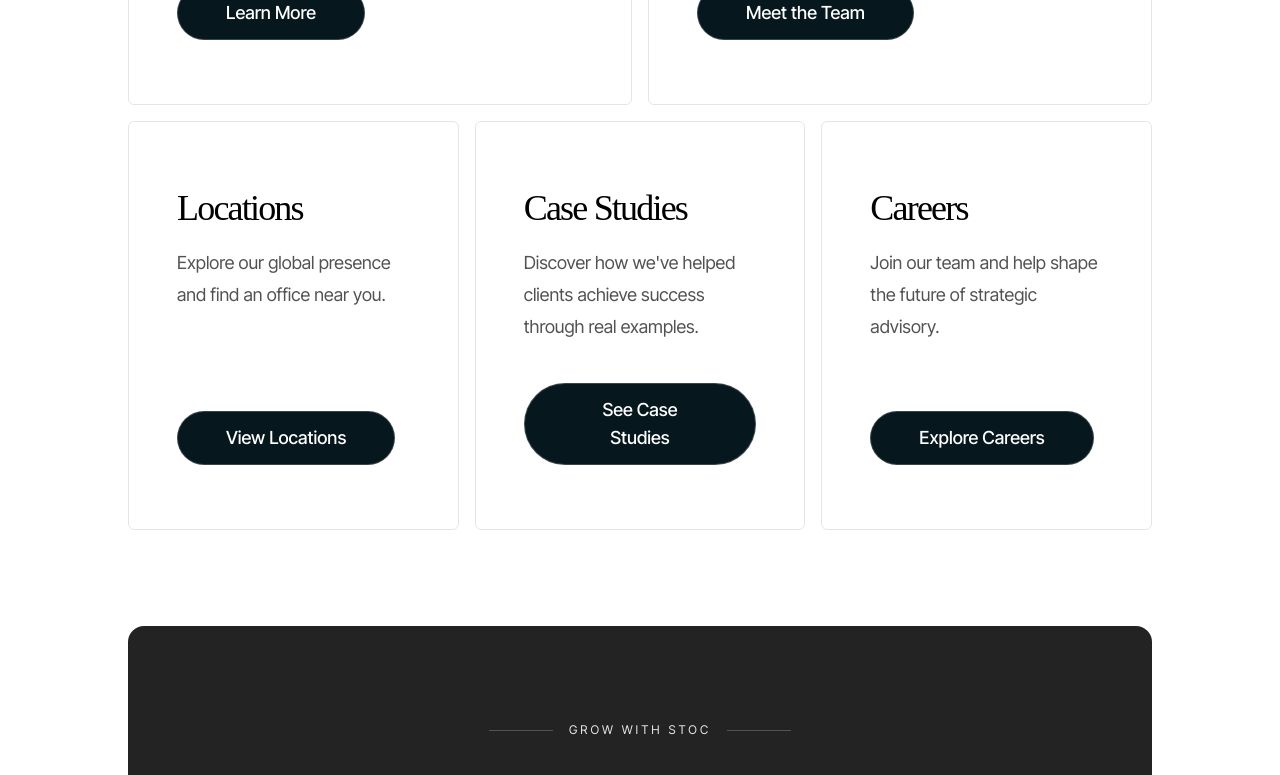
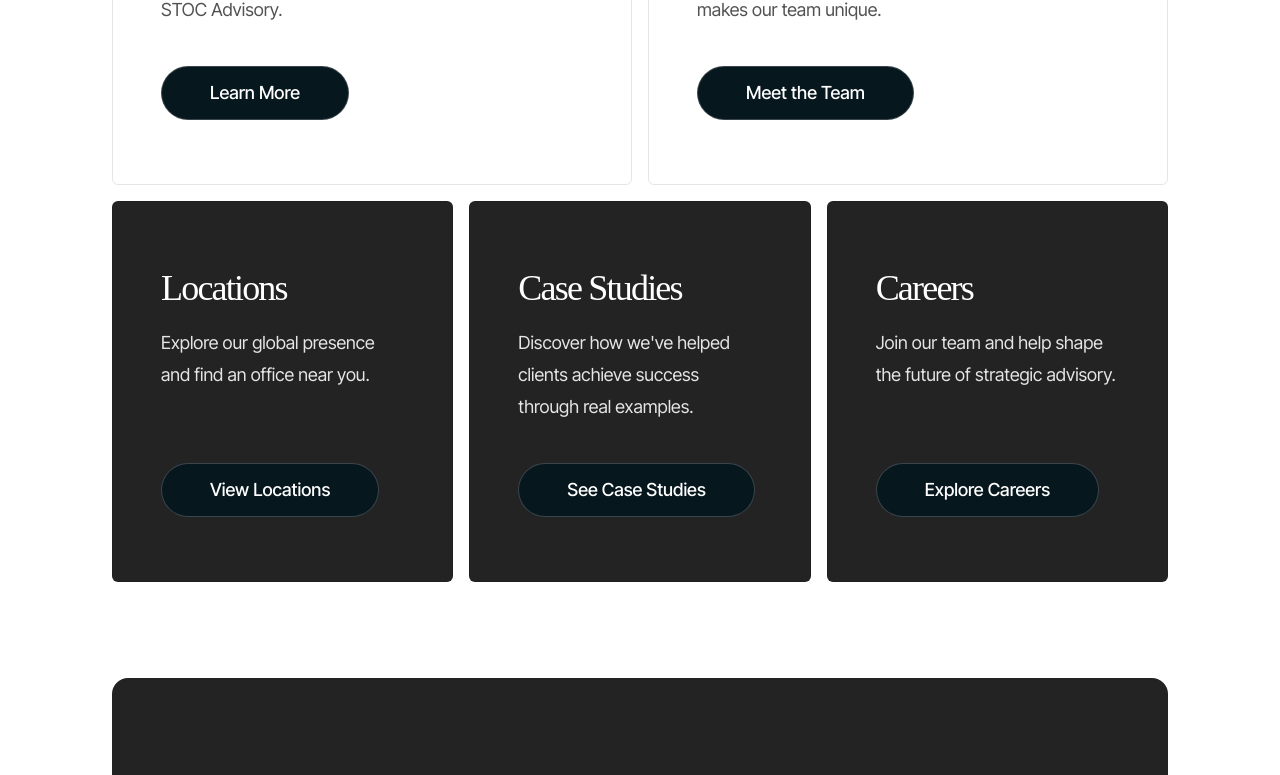
Before and after one commit to mhlauf1/stoc, a Next.js app: page /about in a window 1280 px wide. Shown: the part 1020-1795 px from the top of the page. Built offline with nearby package versions, Linux system fonts and the light colour scheme.

Commit message:
adding sub pages

```diff
--- a/src/components/CTA.tsx
+++ b/src/components/CTA.tsx
@@ -4,7 +4,7 @@ import Link from "next/link";
 
 const CTA: React.FC = () => {
   return (
-    <section className="bg-white px-0 md:px-12 lg:px-32 md:pb-24">
+    <section className="bg-white px-0 md:px-12 lg:px-28 md:pb-24">
       <div className="bg-[#232323] md:rounded-2xl px-4 py-16 md:py-24 flex flex-col items-center text-center gap-8">
         {/* Tagline */}
         <div className="flex items-center gap-4">
--- a/src/components/about/AboutBento.tsx
+++ b/src/components/about/AboutBento.tsx
@@ -5,10 +5,10 @@ import { PrimaryButton } from "../Button";
 
 const AboutBento = () => {
   return (
-    <section className="bg-white px-4 md:px-12 lg:px-32 py-12 md:py-24">
+    <section className="bg-white px-4 md:px-12 lg:px-28 py-12 md:py-24">
       <div className="flex flex-col w-full gap-4">
         {/* First row: Company & Team */}
-        <div className="flex flex-col md:flex-row gap-4">
+        <div className="flex  flex-col md:flex-row gap-4">
           {/* Company Teaser */}
           <div className="flex-1 border border-black/10 px-5 md:px-12 py-10 md:py-16 rounded-md items-start flex flex-col justify-between">
             <div>
@@ -45,12 +45,12 @@ const AboutBento = () => {
         {/* Second row: Locations, Case Studies & Careers */}
         <div className="flex flex-col md:flex-row gap-4">
           {/* Locations Teaser */}
-          <div className="flex-1 border border-black/10 px-5 md:px-12 py-10 md:py-16 rounded-md flex flex-col items-start justify-between">
+          <div className="flex-1 bg-[#232323] border border-black/10 px-5 md:px-12 py-10 md:py-16 rounded-md flex flex-col items-start justify-between">
             <div>
-              <h2 className="text-3xl tracking-tighter max-w-[24ch] md:text-4xl font-gambetta leading-tight">
+              <h2 className="text-3xl tracking-tighter text-white max-w-[24ch] md:text-4xl font-gambetta leading-tight">
                 Locations
               </h2>
-              <p className="leading-7 md:leading-8 text-md md:text-lg text-neutral-600 mt-2 md:mt-4 mb-6 md:mb-10">
+              <p className="leading-7 md:leading-8 text-md md:text-lg text-neutral-200 mt-2 md:mt-4 mb-6 md:mb-10">
                 Explore our global presence and find an office near you.
               </p>
             </div>
@@ -60,12 +60,12 @@ const AboutBento = () => {
           </div>
 
           {/* Case Studies Teaser */}
-          <div className="flex-1 border border-black/10 px-5 md:px-12 py-10 md:py-16 rounded-md flex flex-col items-start justify-between">
+          <div className="flex-1 bg-[#232323] border border-black/10 px-5 md:px-12 py-10 md:py-16 rounded-md flex flex-col items-start justify-between">
             <div>
-              <h2 className="text-3xl tracking-tighter max-w-[24ch] md:text-4xl font-gambetta leading-tight">
+              <h2 className="text-3xl text-white tracking-tighter max-w-[24ch] md:text-4xl font-gambetta leading-tight">
                 Case Studies
               </h2>
-              <p className="leading-7 md:leading-8 text-md md:text-lg text-neutral-600 mt-2 md:mt-4 mb-6 md:mb-10">
+              <p className="leading-7 md:leading-8 text-md md:text-lg text-neutral-200 mt-2 md:mt-4 mb-6 md:mb-10">
                 Discover how we&apos;ve helped clients achieve success through
                 real examples.
               </p>
@@ -76,12 +76,12 @@ const AboutBento = () => {
           </div>
 
           {/* Careers Teaser */}
-          <div className="flex-1 border border-black/10 px-5 md:px-12 py-10 md:py-16 rounded-md flex flex-col items-start justify-between">
+          <div className="flex-1 bg-[#232323] border border-black/10 px-5 md:px-12 py-10 md:py-16 rounded-md flex flex-col items-start justify-between">
             <div>
-              <h2 className="text-3xl tracking-tighter max-w-[24ch] md:text-4xl font-gambetta leading-tight">
+              <h2 className="text-3xl tracking-tighter text-white max-w-[24ch] md:text-4xl font-gambetta leading-tight">
                 Careers
               </h2>
-              <p className="leading-7 md:leading-8 text-md md:text-lg text-neutral-600 mt-2 md:mt-4 mb-6 md:mb-10">
+              <p className="leading-7 md:leading-8 text-md md:text-lg text-neutral-200 mt-2 md:mt-4 mb-6 md:mb-10">
                 Join our team and help shape the future of strategic advisory.
               </p>
             </div>
--- a/src/components/about/Hero.tsx
+++ b/src/components/about/Hero.tsx
@@ -5,7 +5,7 @@ import React from "react";
 
 export default function Hero() {
   return (
-    <section className="relative flex flex-col pb-8 md:flex-row md:h-[85vh]">
+    <section className="relative flex flex-col pb-8 md:flex-row md:h-[95vh]">
       {/* Background */}
       <Image
         src="/dark-green-bg.png"
--- a/src/components/about/TeamMembers.tsx
+++ b/src/components/about/TeamMembers.tsx
@@ -3,15 +3,24 @@ import { teamMeberData } from "@/utils/data";
 import type { TeamMemberProps } from "@/utils/types";
 import Image from "next/image";
 
-const TeamMember = ({ id, name, image, location }: TeamMemberProps) => (
+const TeamMember = ({ id, name, image, location, title }: TeamMemberProps) => (
   <div key={id} className="flex flex-col items-start">
     <div className="relative w-full max-h-[700px] h-[700px] flex-1 aspect-square">
       <Image fill src={image} alt={name} className="rounded-lg object-cover" />
     </div>
-    <h3 className="mt-4 text-xl md:text-2xl lg:text-3xl font-gambetta tracking-tighter ">
-      {name}
-    </h3>
-    <p className="text-sm tracking-wide text-neutral-500">{location}</p>
+    <div className=" py-4 w-full  bg-white">
+      <p className="text-sm  tracking-wide text-neutral-500">{location}</p>
+      <h3 className="text-xl mt-1 md:text-2xl lg:text-3xl font-gambetta tracking-tight">
+        {name}
+      </h3>
+      {title ? (
+        <p className="text-md md:text-lg font-gambetta tracking-tight text-neutral-700">
+          {title}
+        </p>
+      ) : (
+        ""
+      )}
+    </div>
   </div>
 );
 
@@ -29,6 +38,7 @@ const TeamMembers = () => {
               name={item.name}
               location={item.location}
               image={item.image}
+              title={item.title}
             />
           </div>
         ))}
--- a/src/components/home/AboutUs.tsx
+++ b/src/components/home/AboutUs.tsx
@@ -25,7 +25,7 @@ const AboutUs = () => {
               at Every Stage
             </span>
           </h2>
-          <p className="leading-7 md:leading-8 text-md md:text-lg text-neutral-600 text-center md:text-start md:mt-4">
+          <p className="leading-7 md:max-w-[64ch] md:leading-8 text-md md:text-lg text-neutral-600 text-center md:text-start md:mt-4">
             STOC Advisory partners with middle-market businesses and private
             equity sponsors to accelerate growth, mitigate risk, and deliver
             lasting impact.
--- a/src/utils/data.ts
+++ b/src/utils/data.ts
@@ -233,68 +233,76 @@ export const teamMeberData: TeamMemberProps[] = [
         id: 0,
         name: "Andrew Swihart",
         image: "/Andrew_Swihart.jpg",
-        location: "Dallas, TX"
+        location: "Dallas, TX",
+        title: "Co-Founder | Managing Partner"
     },
     {
         id: 1,
+        name: "Michael O’Heir",
+        image: "/Michael_OHeir1.jpg",
+        location: "Baltimore, MD",
+        title: "Co-Founder | Managing Partner"
+    },
+
+    {
+        id: 2,
+        name: "Gunnar Waldt",
+        image: "/Gunnar_Waldt.jpg",
+        location: "Baltimore, MD",
+        title: "VP Business Development"
+
+    },
+    {
+        id: 3,
+        name: "Lucius Burch",
+        image: "/Lucius_Burch.jpg",
+        location: "Nashville, TN",
+        title: "VP Business Development"
+    },
+    {
+        id: 4,
         name: "Anne Federico",
         image: "/Anne_Federico.jpg",
         location: "Baltimore, MD"
     },
     {
-        id: 2,
-        name: "Gunnar Waldt",
-        image: "/Gunnar_Waldt.jpg",
-        location: "Baltimore, MD"
-    },
-    {
-        id: 3,
+        id: 5,
         name: "Matt Hottman",
         image: "/Matt_Hottman.jpg",
         location: "Baltimore, MD"
     },
+
     {
-        id: 4,
-        name: "Michael O’Heir",
-        image: "/Michael_OHeir1.jpg",
-        location: "Baltimore, MD"
-    },
-    {
-        id: 5,
+        id: 6,
         name: "Sam Luetgers",
         image: "/Sam_Luetgers.jpg",
         location: "Tampa Bay, FL"
     },
     {
-        id: 6,
+        id: 7,
         name: "Saqib Saddiqui",
         image: "/Saqib_Saddiqui.jpg",
         location: "New York, NY"
     },
     {
-        id: 7,
+        id: 8,
         name: "Sean Egan",
         image: "/Sean_Egan.jpg",
         location: "Minneapolis, MN"
     },
     {
-        id: 8,
-        name: "Unknown Name",
-        image: "/Unknown_name.jpg",
+        id: 9,
+        name: "Ryan Earp",
+        image: "/ryan_earp.jpg",
         location: "Minneapolis, MN"
     },
     {
-        id: 9,
+        id: 10,
         name: "Thomson Thamsir",
         image: "/Thomson_Thamsir.JPG",
         location: "Minneapolis, MN"
     },
-    {
-        id: 10,
-        name: "Lucius Burch",
-        image: "/Lucius_Burch.jpg",
-        location: "Minneapolis, MN"
-    },
+
 ]
 
 
--- a/src/utils/types.ts
+++ b/src/utils/types.ts
@@ -37,6 +37,7 @@ export type TeamMemberProps = {
     name: string;
     image: string;
     location: string;
+    title?: string;
 }
 
 export type ServicesPageProps = {
```
Also changed, not shown: public/ryan_earp.jpg (renamed from public/unknown_name.jpg).
